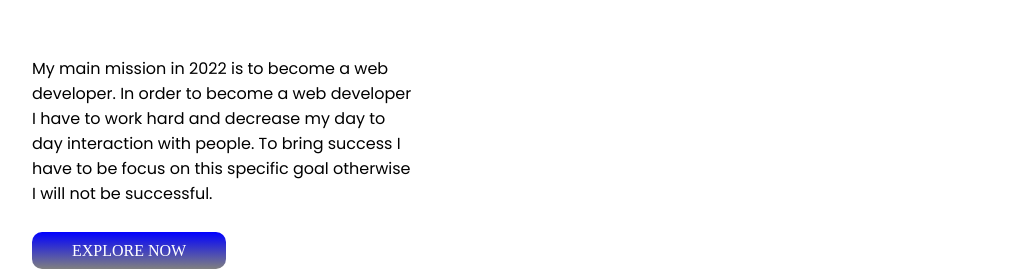
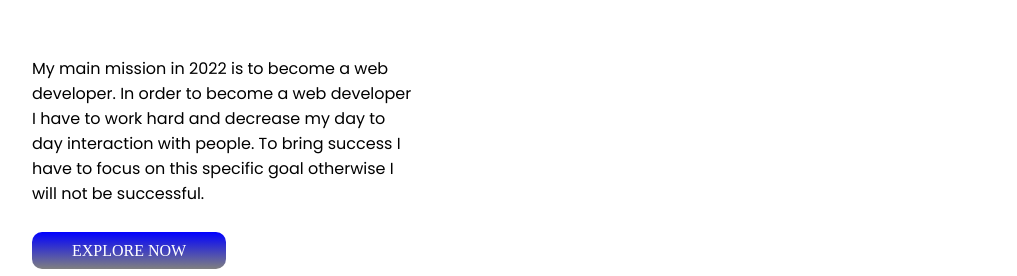
Before and after one commit to rahidhaque/assignment-mission-2022-repo, a plain HTML site: page index.html in a window 1280 px wide. Shown: the part 623-899 px from the top of the page, without its empty margins (226-1243 px from the left). Drawn offline with Linux system fonts and the light colour scheme.

Commit message:
lates commit

```diff
--- a/index.html
+++ b/index.html
@@ -20,7 +20,7 @@
                 <h1 id="pad-h1">Stay Focused On <br> <span class="yellowgreen-color">Mission 2022</span></h1>
             </div>
             <p>My main mission in 2022 is to become a web developer. In order to become a web developer I have to work
-                hard and decrease my day to day interaction with people. To bring success I have to be focus on this
+                hard and decrease my day to day interaction with people. To bring success I have to focus on this
                 specific goal otherwise I will not be successful.</p>
             <a target="_blank" href="https://surokkha.gov.bd/" class="style-explore">EXPLORE NOW</a>
 
```
